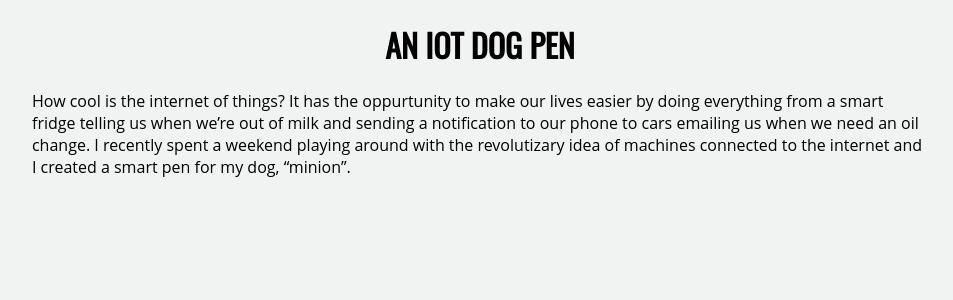
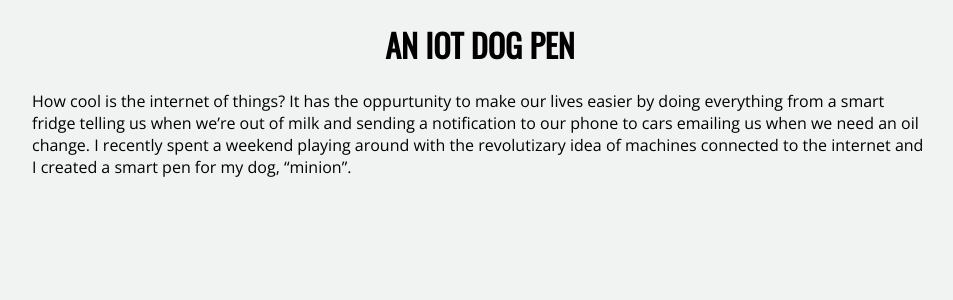
Before and after one commit to BenLorantfy-Archive/benlorantfy.github.io, a Jekyll site: the page built from _posts/2016-07-09-An-IoT-Dog-Pen.md, in a window 1280 px wide. Shown: the top 300 px of the page, without its empty margins (160-1113 px from the left). Built offline with Jekyll 4.4.1, drawn with Linux system fonts in a browser that asks for light colours.

Commit message:
update layout

```diff
--- a/_layouts/default.html
+++ b/_layouts/default.html
@@ -5,7 +5,7 @@
    <title>{{ page.title }}</title>
    <meta name="author" content="Ben Lorantfy" />
 
-   <link href="https://fonts.googleapis.com/css?family=Oswald" rel="stylesheet">
+   <link href="https://fonts.googleapis.com/css?family=Open+Sans|Oswald" rel="stylesheet">
    <link href="/css/theme.css" rel="stylesheet" type="text/css" />
 
 </head>
```
